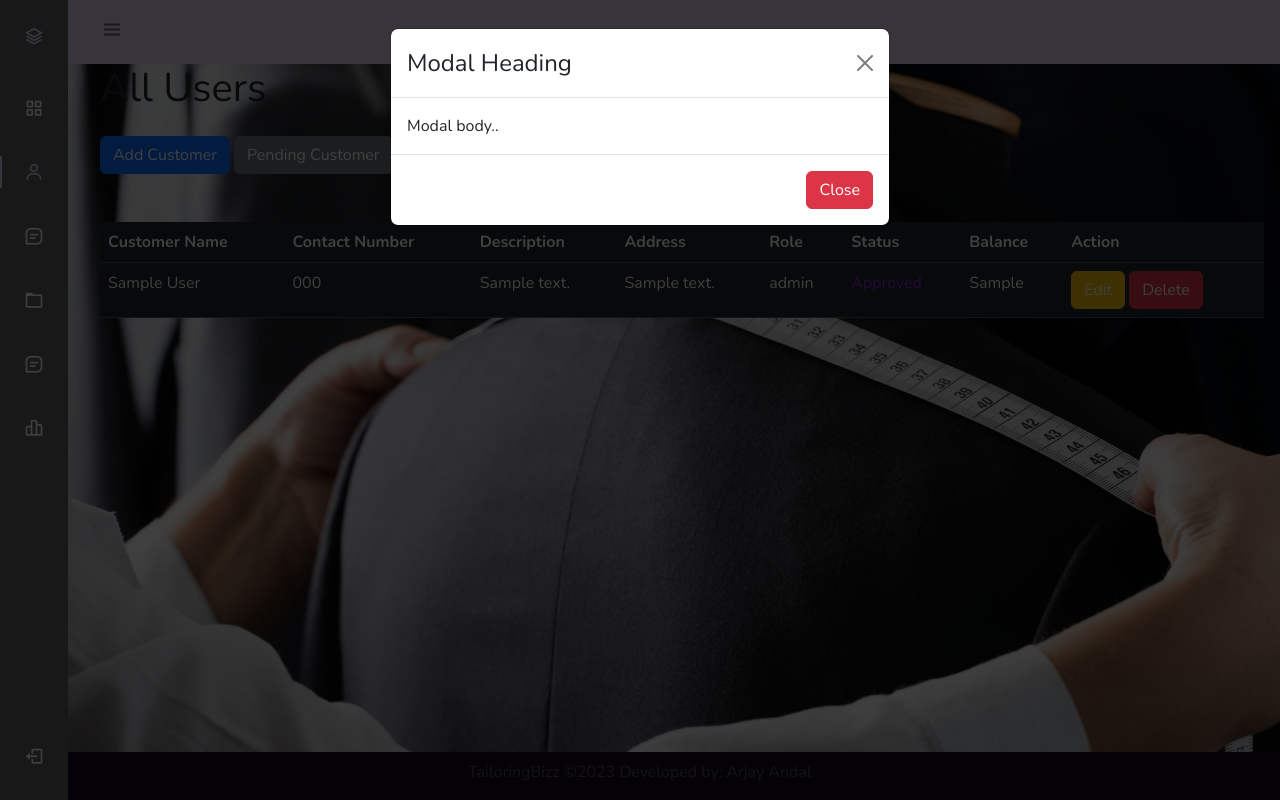
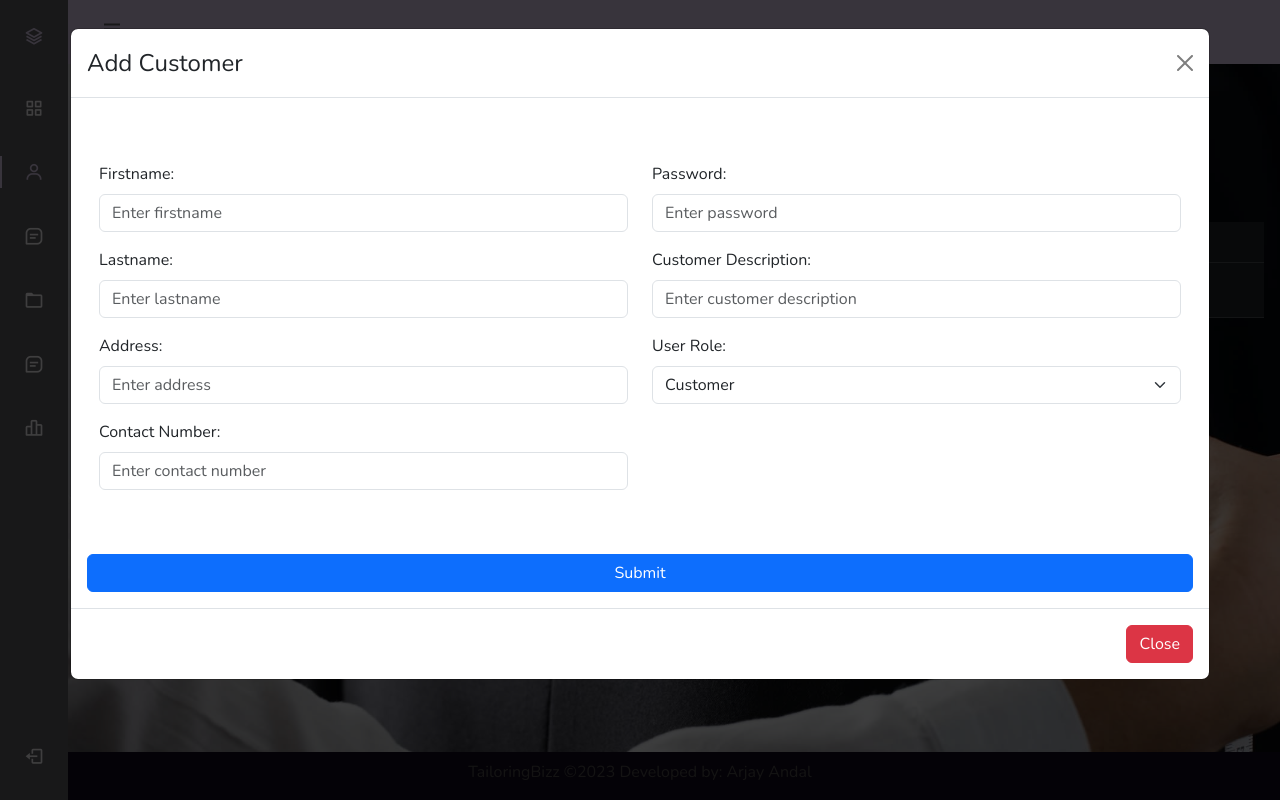
Before and after one commit to Dyayy026/tailoringbizz, a PHP site: page /admin/admin_users.php in a window 1280 px wide, after a click on "Add Customer". Run offline with PHP 8.4, Linux system fonts and the light colour scheme; tables that the repository leaves empty or names only in its code hold one stand-in row (values such as "Sample post"); some libraries are stand-ins or nearby versions.

Commit message:
added function in modal

```diff
--- a/admin/admin_user_approved.php
+++ b/admin/admin_user_approved.php
@@ -53,7 +53,10 @@
                 <div class="col-md-12">
                      <h1>Approved Users</h1>
                     <!-- Button to Open the Modal -->
-                    <a href="#"> <button class="btn btn-primary mt-3">Add Customer</button></a>
+                   <!-- Button to Open the Modal -->
+                   <button type="button" class="btn btn-primary mt-3" data-bs-toggle="modal" data-bs-target="#myModal">
+                    Add Customer
+                    </button>
                     <a href="../admin/admin_user_pending.php"> <button class="btn btn-secondary mt-3">Pending Customer</button></a>
                     <a href="../admin/admin_user_approved.php"><button class="btn btn-info mt-3">Approved Customer</button></a>
                     <a href="../admin/admin_user_rejected.php"><button class="btn btn-secondary mt-3">Rejected Customer</button></a>
--- a/admin/admin_users.php
+++ b/admin/admin_users.php
@@ -53,7 +53,6 @@
                 <div class="col-md-12">
                      <h1>All Users</h1>
                     <!-- Button to Open the Modal -->
-                    <!-- Button to Open the Modal -->
                     <button type="button" class="btn btn-primary mt-3" data-bs-toggle="modal" data-bs-target="#myModal">
                     Add Customer
                     </button>
@@ -80,7 +79,7 @@
 
                            <?php require '../conn.php';?>
                            <?php
-                                $sql = "SELECT * FROM customers";
+                                $sql = "SELECT * FROM customers ORDER BY id DESC";
                                 $result = $conn->query($sql);
 
                                 if($result->num_rows > 0){
--- a/admin/modal_add_customer.php
+++ b/admin/modal_add_customer.php
@@ -1,19 +1,61 @@
 
 
 <!-- The Modal -->
-<div class="modal" id="myModal">
-  <div class="modal-dialog">
+<div class="modal fade" id="myModal">
+  <div class="modal-dialog modal-xl">
     <div class="modal-content">
 
       <!-- Modal Header -->
       <div class="modal-header">
-        <h4 class="modal-title">Modal Heading</h4>
+        <h4 class="modal-title">Add Customer</h4>
         <button type="button" class="btn-close" data-bs-dismiss="modal"></button>
       </div>
 
       <!-- Modal body -->
       <div class="modal-body">
-        Modal body..
+      <div class="container mt-5">
+        <form action="../admin/admin_insert.php" method="POST">
+        <div class="row">
+                <div class="col-sm-6">
+                    <div class="mb-3 ">
+                        <label for="firstname" class="form-label">Firstname:</label>
+                        <input type="text" class="form-control" id="fname" placeholder="Enter firstname" name="fname" required>
+                    </div>
+                    <div class="mb-3 mt-3">
+                        <label for="firstname" class="form-label">Lastname:</label>
+                        <input type="text" class="form-control" id="lname" placeholder="Enter lastname" name="lname" required>
+                    </div>
+                    <div class="mb-3 mt-3">
+                        <label for="firstname" class="form-label">Address:</label>
+                        <input type="text" class="form-control" id="address" placeholder="Enter address" name="address" required>
+                    </div>
+                    <div class="mb-3 mt-3">
+                        <label for="firstname" class="form-label">Contact Number:</label>
+                        <input type="number" class="form-control" id="cnumbe" placeholder="Enter contact number" name="cnum" required>
+                    </div>
+                </div>
+
+                <div class="col-sm-6">
+                     <div class="mb-3">
+                        <label for="firstname" class="form-label">Password:</label>
+                        <input type="password" class="form-control" id="pword" placeholder="Enter password" name="pword" required>
+                    </div>
+                    <div class="mb-3 mt-3">
+                        <label for="firstname" class="form-label">Customer Description:</label>
+                        <input type="text" class="form-control" id="cust_desc" placeholder="Enter customer description" name="cust_desc">
+                    </div>
+                    <label for="role"  class="form-label">User Role:</label>
+                    <select class="form-select" name="role">
+                        <option disabled>Sewer</option>
+                        <option value="Customer">Customer</option>
+                    </select>
+                </div>
+
+            <button type="submit" class="btn btn-primary mt-5">Submit</button>
+        </div>
+        </form>
+
+    </div>
       </div>
 
       <!-- Modal footer -->
```
Also changed, not shown: admin/admin_insert.php (added, +36 -0 lines), admin/admin_user_pending.php (+5 -2 lines), admin/admin_user_rejected.php (+5 -2 lines).
